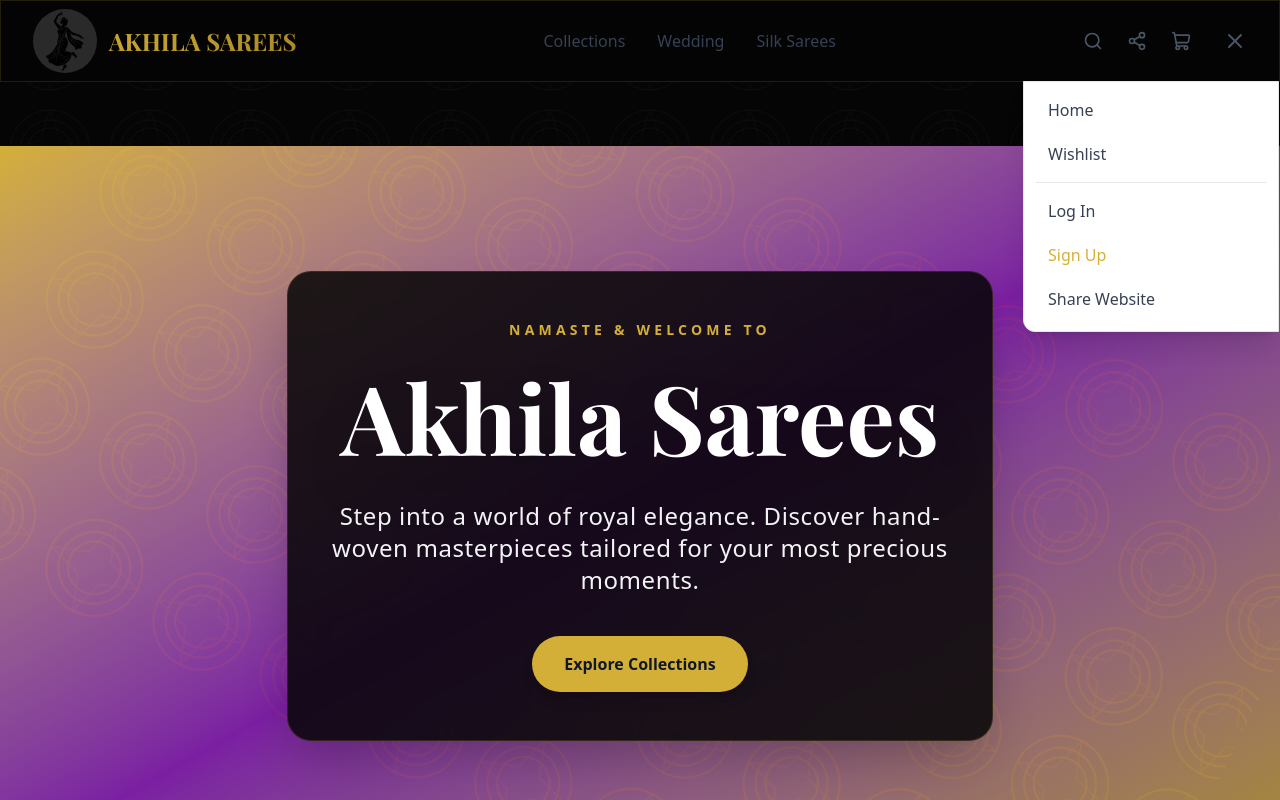
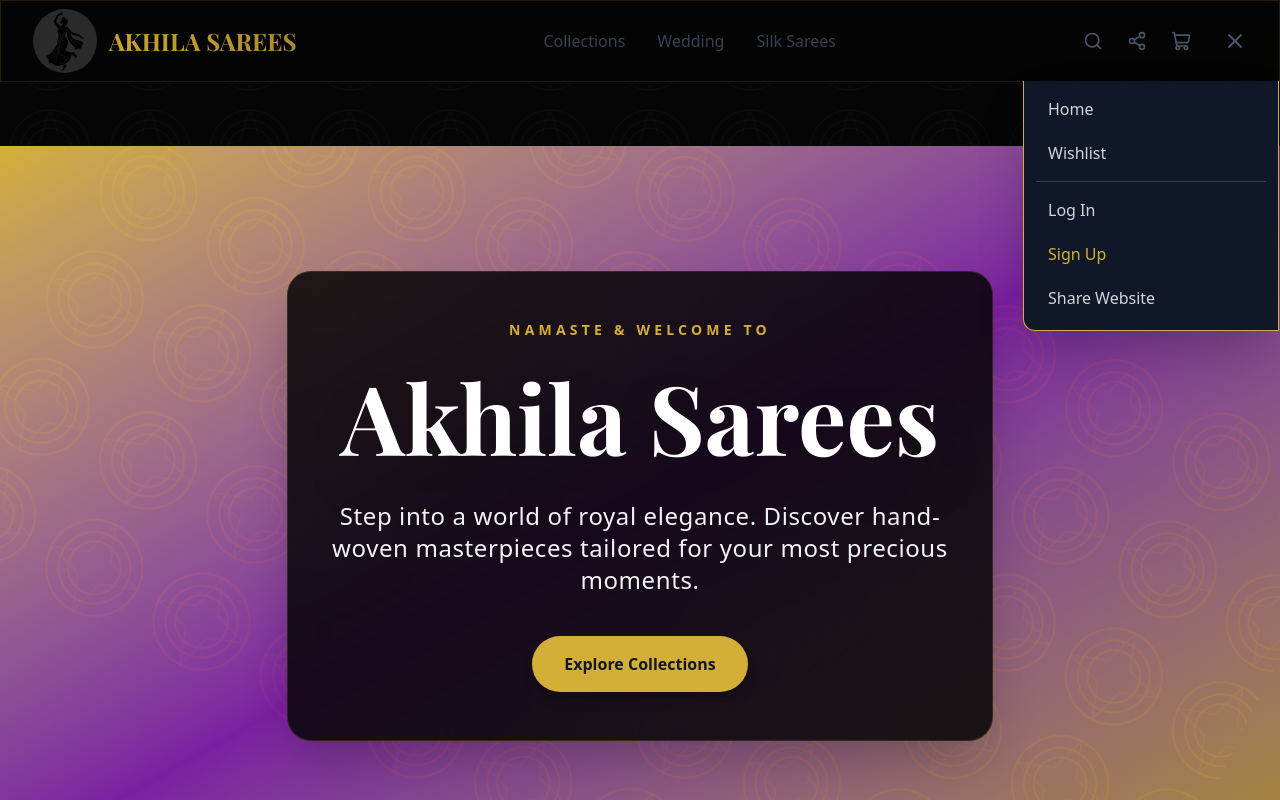
Before and after one commit to akhila2008/demoweb, a Next.js app in the folder frontend/: page / in a window 1280 px wide. Both pictures are taken after a click on the button 1234 px from the left and 41 px from the top of the page. Shown: the top 800 px of the page. Built offline with nearby package versions, Linux system fonts and the light colour scheme; no server answers.

Commit message:
style: Update Navbar dropdown menu to grey and gold theme

```diff
--- a/frontend/src/components/Navbar.tsx
+++ b/frontend/src/components/Navbar.tsx
@@ -146,50 +146,50 @@ export default function Navbar() {
         <motion.div
           initial={{ opacity: 0, y: -20 }}
           animate={{ opacity: 1, y: 0 }}
-          className="absolute right-0 w-full md:w-64 bg-white dark:bg-[#121212] border-b md:border md:rounded-bl-xl border-gray-200 dark:border-gray-800 shadow-xl"
+          className="absolute right-0 w-full md:w-64 bg-gray-900 border-b md:border md:border-t-0 border-[var(--color-primary)] md:rounded-bl-xl shadow-2xl shadow-[var(--color-primary)]/20"
         >
           <div className="px-2 pt-2 pb-3 space-y-1 sm:px-3">
-            <Link href="/" onClick={() => setIsOpen(false)} className="block px-3 py-2 text-base font-medium text-gray-700 dark:text-gray-300 hover:bg-gray-50 dark:hover:bg-gray-800 rounded-md">
+            <Link href="/" onClick={() => setIsOpen(false)} className="block px-3 py-2 text-base font-medium text-gray-300 hover:text-[var(--color-primary)] hover:bg-gray-800 rounded-md transition-colors">
               Home
             </Link>
             <div className="md:hidden">
-              <Link href="/shop" onClick={() => setIsOpen(false)} className="block px-3 py-2 text-base font-medium text-gray-700 dark:text-gray-300 hover:bg-gray-50 dark:hover:bg-gray-800 rounded-md">
+              <Link href="/shop" onClick={() => setIsOpen(false)} className="block px-3 py-2 text-base font-medium text-gray-300 hover:text-[var(--color-primary)] hover:bg-gray-800 rounded-md transition-colors">
                 Collections
               </Link>
-              <Link href="/shop?category=wedding" onClick={() => setIsOpen(false)} className="block px-3 py-2 text-base font-medium text-gray-700 dark:text-gray-300 hover:bg-gray-50 dark:hover:bg-gray-800 rounded-md">
+              <Link href="/shop?category=wedding" onClick={() => setIsOpen(false)} className="block px-3 py-2 text-base font-medium text-gray-300 hover:text-[var(--color-primary)] hover:bg-gray-800 rounded-md transition-colors">
                 Wedding
               </Link>
-              <Link href="/shop?category=silk" onClick={() => setIsOpen(false)} className="block px-3 py-2 text-base font-medium text-gray-700 dark:text-gray-300 hover:bg-gray-50 dark:hover:bg-gray-800 rounded-md">
+              <Link href="/shop?category=silk" onClick={() => setIsOpen(false)} className="block px-3 py-2 text-base font-medium text-gray-300 hover:text-[var(--color-primary)] hover:bg-gray-800 rounded-md transition-colors">
                 Silk Sarees
               </Link>
             </div>
-            <Link href="/wishlist" onClick={() => setIsOpen(false)} className="block px-3 py-2 text-base font-medium text-gray-700 dark:text-gray-300 hover:bg-gray-50 dark:hover:bg-gray-800 rounded-md flex justify-between items-center">
+            <Link href="/wishlist" onClick={() => setIsOpen(false)} className="block px-3 py-2 text-base font-medium text-gray-300 hover:text-[var(--color-primary)] hover:bg-gray-800 rounded-md transition-colors flex justify-between items-center">
               <span>Wishlist</span>
               {wishlistItems.length > 0 && (
-                <span className="bg-red-500 text-white text-xs font-bold rounded-full h-5 w-5 flex items-center justify-center">
+                <span className="bg-[var(--color-primary)] text-black text-xs font-bold rounded-full h-5 w-5 flex items-center justify-center">
                   {wishlistItems.length}
                 </span>
               )}
             </Link>
 
-            <div className="border-t border-gray-200 dark:border-gray-800 my-2"></div>
+            <div className="border-t border-gray-700 my-2"></div>
 
             {user ? (
-              <Link href="/profile" onClick={() => setIsOpen(false)} className="block px-3 py-2 text-base font-medium text-gray-700 dark:text-gray-300 hover:bg-gray-50 dark:hover:bg-gray-800 rounded-md">
+              <Link href="/profile" onClick={() => setIsOpen(false)} className="block px-3 py-2 text-base font-medium text-gray-300 hover:text-[var(--color-primary)] hover:bg-gray-800 rounded-md transition-colors">
                 My Profile
               </Link>
             ) : (
               <>
-                <Link href="/login" onClick={() => setIsOpen(false)} className="block px-3 py-2 text-base font-medium text-gray-700 dark:text-gray-300 hover:bg-gray-50 dark:hover:bg-gray-800 rounded-md">
+                <Link href="/login" onClick={() => setIsOpen(false)} className="block px-3 py-2 text-base font-medium text-gray-300 hover:text-[var(--color-primary)] hover:bg-gray-800 rounded-md transition-colors">
                   Log In
                 </Link>
-                <Link href="/login" onClick={() => setIsOpen(false)} className="block px-3 py-2 text-base font-medium text-[var(--color-primary)] hover:bg-gray-50 dark:hover:bg-gray-800 rounded-md">
+                <Link href="/login" onClick={() => setIsOpen(false)} className="block px-3 py-2 text-base font-medium text-[var(--color-primary)] hover:bg-gray-800 rounded-md transition-colors">
                   Sign Up
                 </Link>
               </>
             )}
 
-            <button onClick={() => { handleShareSite(); setIsOpen(false); }} className="w-full text-left block px-3 py-2 text-base font-medium text-gray-700 dark:text-gray-300 hover:bg-gray-50 dark:hover:bg-gray-800 rounded-md">
+            <button onClick={() => { handleShareSite(); setIsOpen(false); }} className="w-full text-left block px-3 py-2 text-base font-medium text-gray-300 hover:text-[var(--color-primary)] hover:bg-gray-800 rounded-md transition-colors">
               Share Website
             </button>
           </div>
```
